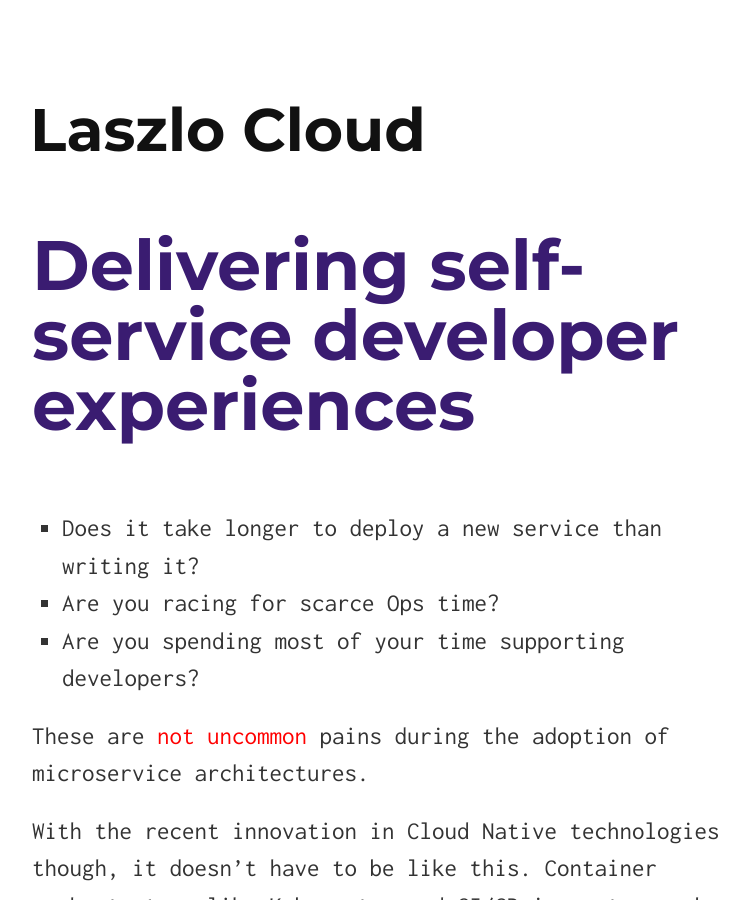
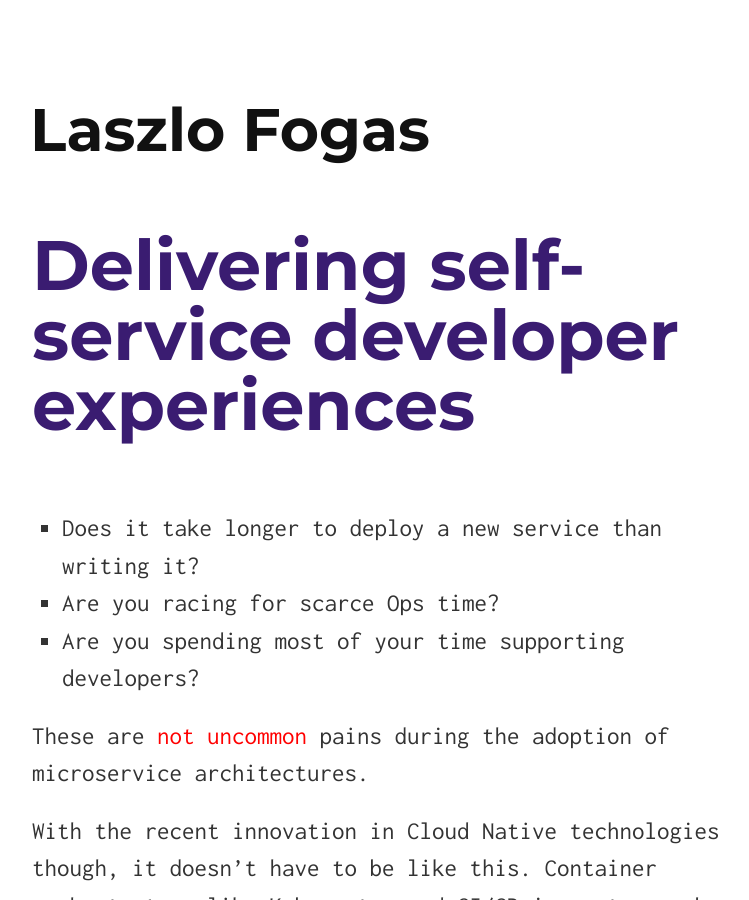
Before and after one commit to laszlocph/website, a Jekyll site: the page built from index.md, in a window 1280 px wide and 900 px high. Shown: the whole window, without its empty margins (258-1007 px from the left). Built offline with Jekyll 4.4.1, drawn with Linux system fonts in a browser that asks for light colours; nearby versions of some CDN libraries.

Commit message:
Rebranding

```diff
--- a/_config.yml
+++ b/_config.yml
@@ -1,6 +1,6 @@
 # Site settings
-title: "Laszlo Cloud"
-tag_text: "Laszlo Cloud"
+title: "Laszlo Fogas"
+tag_text: "Laszlo Fogas"
 description: I'm Laszlo Fogas, Devops Consultant. I help software teams to move their Docker experiments to production. Check out my roadmap for Kubernetes projects!
 
 # Build settings
```
